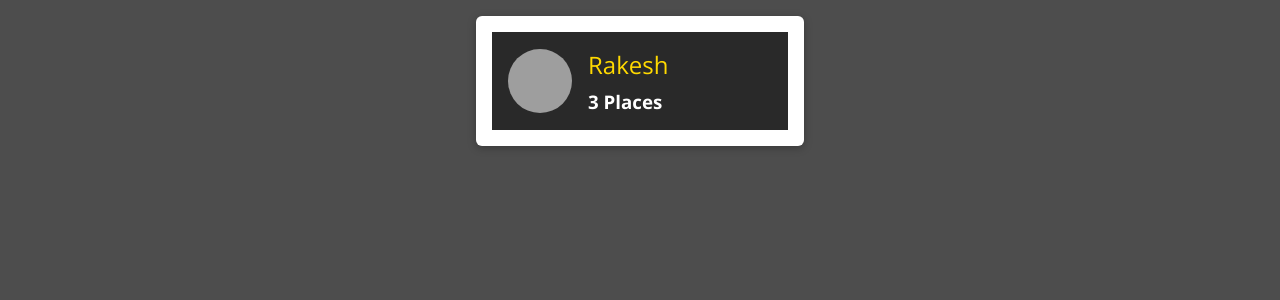
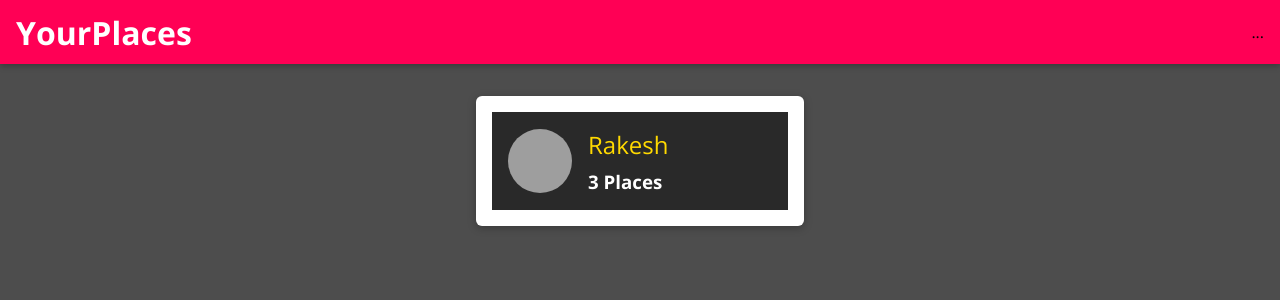
Before and after one commit to Rakesh6720/react-node, a React (Create React App) app: page / in a window 1280 px wide. Shown: the top 300 px of the page. Built offline with nearby package versions, Linux system fonts and the light colour scheme; grey boxes are pictures that could not be loaded.

Commit message:
add MainHeader to App.js

```diff
--- a/src/App.js
+++ b/src/App.js
@@ -7,10 +7,13 @@
 } from "react-router-dom";
 import NewPlace from "./places/pages/NewPlace";
 import Users from "./user/pages/Users";
+import MainNavigation from "./shared/components/Navigation/MainNavigation";
 
 function App() {
   return (
     <Router>
+      <MainNavigation />
+      <main>
         <Switch>
           <Route path="/" exact>
             <Users />
@@ -20,6 +23,7 @@
           </Route>
           <Redirect to="/" />
         </Switch>
+      </main>
     </Router>
   );
 }
--- a/src/shared/components/Navigation/MainHeader.css
+++ b/src/shared/components/Navigation/MainHeader.css
@@ -0,0 +1,23 @@
+.main-header {
+  width: 100%;
+  height: 4rem;
+  display: flex;
+  align-items: center;
+  position: fixed;
+  top: 0;
+  left: 0;
+  background: #ff0055;
+  box-shadow: 0 2px 6px rgba(0, 0, 0, 0.26);
+  padding: 0 1rem;
+  z-index: 5;
+}
+
+main {
+  margin-top: 5rem;
+}
+
+@media (min-width: 768px) {
+  .main-header {
+    justify-content: space-between;
+  }
+}
--- a/src/shared/components/Navigation/MainHeader.js
+++ b/src/shared/components/Navigation/MainHeader.js
@@ -1,5 +1,5 @@
 import React from "react";
-
+import "./MainHeader.css";
 const MainHeader = (props) => {
   return <header className="main-header">{props.children}</header>;
 };
--- a/src/shared/components/Navigation/MainNavigation.css
+++ b/src/shared/components/Navigation/MainNavigation.css
@@ -0,0 +1,45 @@
+.main-navigation__menu-btn {
+  width: 3rem;
+  height: 3rem;
+  background: transparent;
+  border: none;
+  display: flex;
+  flex-direction: column;
+  justify-content: space-around;
+  margin-right: 2rem;
+  cursor: pointer;
+}
+
+.main-navigation__menu-btn span {
+  display: block;
+  width: 3rem;
+  height: 2.5px;
+  background: white;
+}
+
+.main-navigation__title {
+  color: white;
+}
+
+.main-navigation__title a {
+  text-decoration: none;
+  color: white;
+}
+
+.main-navigation__header-nav {
+  display: none;
+}
+
+.main-navigation__drawer-nav {
+  height: 100%;
+}
+
+@media (min-width: 768px) {
+  .main-navigation__menu-btn {
+    display: none;
+  }
+
+  .main-navigation__header-nav {
+    display: block;
+  }
+}
--- a/src/shared/components/Navigation/MainNavigation.js
+++ b/src/shared/components/Navigation/MainNavigation.js
@@ -6,12 +6,12 @@
 const MainNavigation = (props) => {
   return (
     <MainHeader>
-      <button>
+      <button className="main-navigation__menu-btn">
         <span />
         <span />
         <span />
       </button>
-      <h1 className="main-navigation">
+      <h1 className="main-navigation__title">
         <Link to="/">YourPlaces</Link>
       </h1>
       <nav>...</nav>
```
Lines whose indentation alone changed are shown as unchanged.
